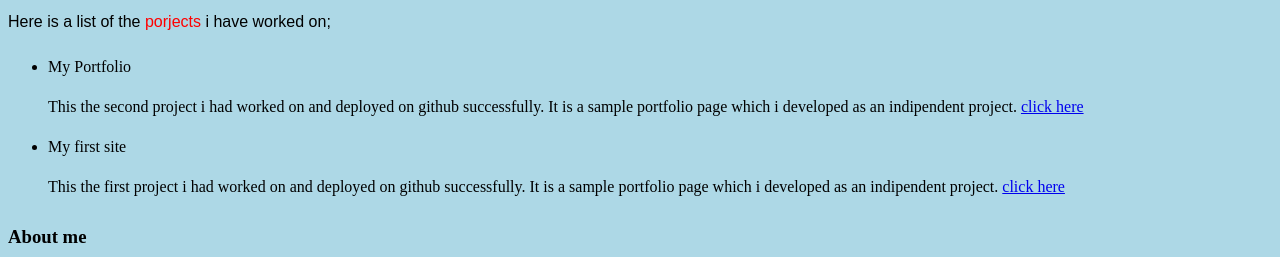
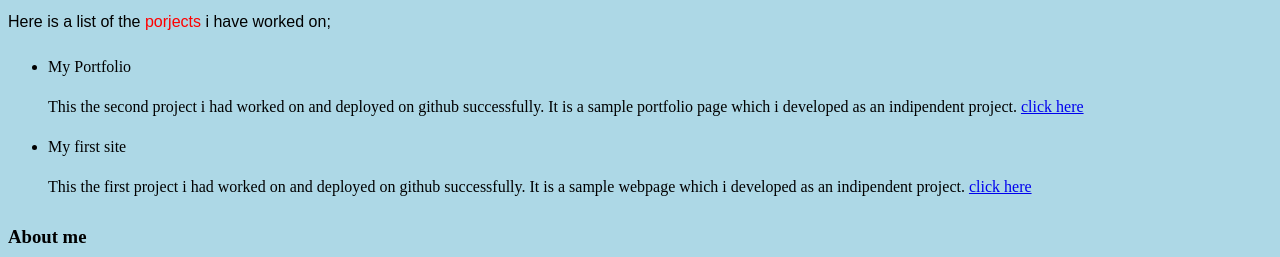
Before and after one commit to abdiii4000/portfolio, a plain HTML site: page index.html in a window 1280 px wide. Shown: the part 350-607 px from the top of the page. Drawn offline with Linux system fonts and the light colour scheme.

Commit message:
Update the link to the porjects

```diff
--- a/index.html
+++ b/index.html
@@ -20,7 +20,7 @@
       <p>Here is a list of the<span class="important"> porjects </span> i have worked on; </p>
     <ul>
       <li>My Portfolio</li> This the second project i had worked on and deployed on github successfully. It is a sample portfolio page which i developed as an indipendent project. <a href="https://abdiii4000.github.io/portfolio/">click here</a>
-      <li>My first site</li>This the first project i had worked on and deployed on github successfully. It is a sample portfolio page which i developed as an indipendent project. <a href="https://abdiii4000.github.io/portfolio/">click here</a>
+      <li>My first site</li>This the first project i had worked on and deployed on github successfully. It is a sample webpage which i developed as an indipendent project. <a href="https://github.com/abdiii4000/my-first-website">click here</a>
     </ul>
 
   <h3>About me</h3>
```
